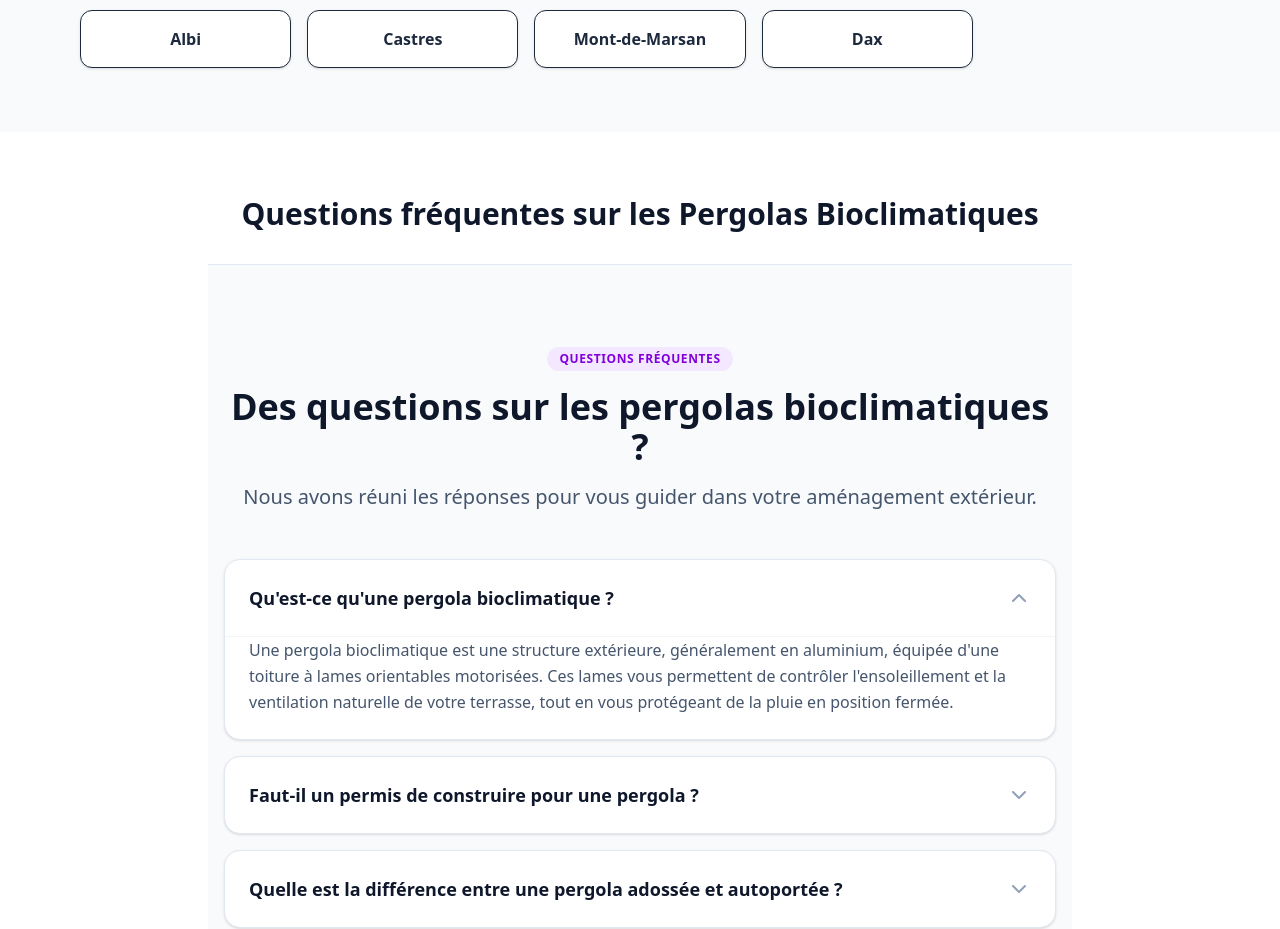
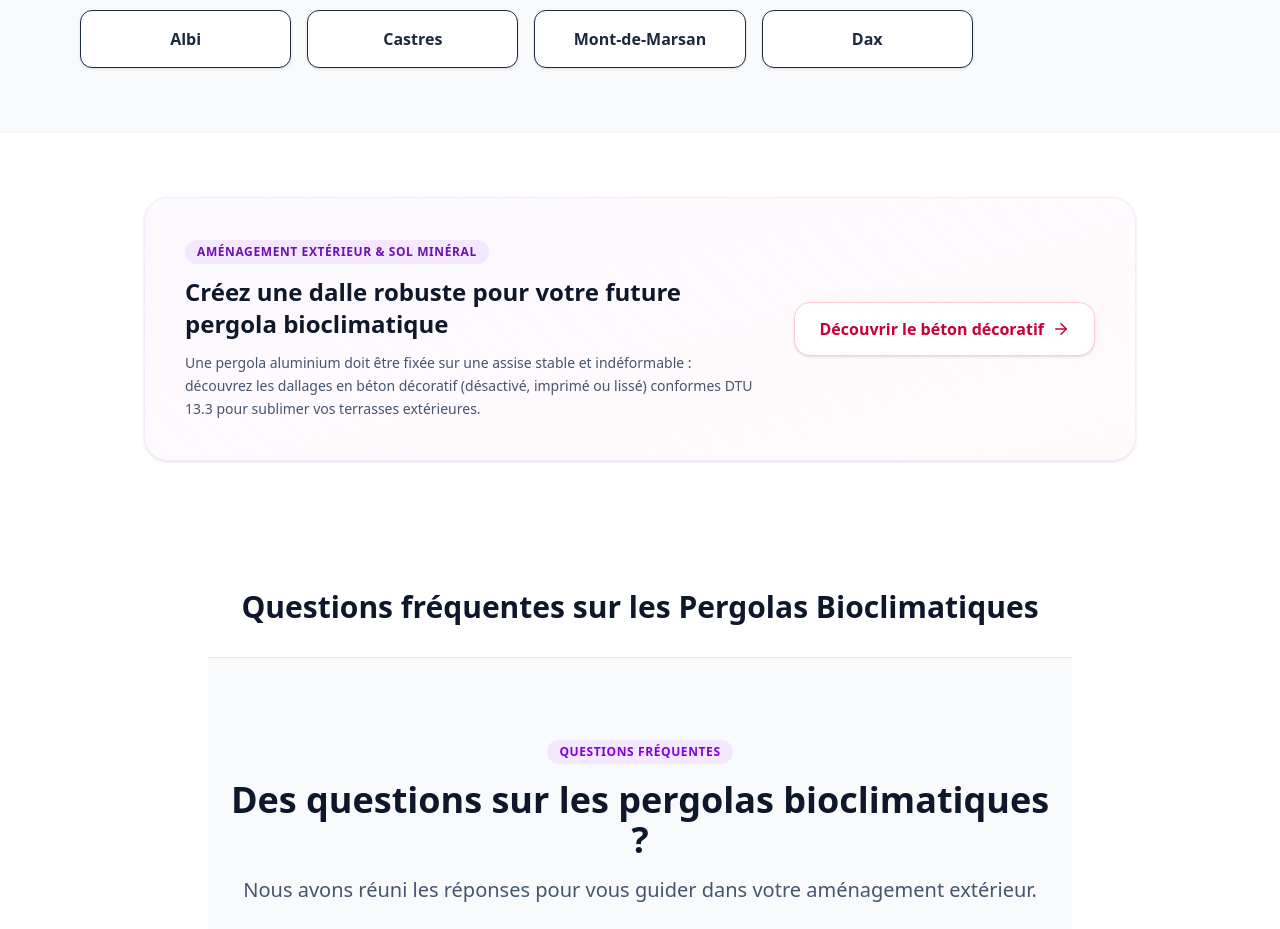
Before and after one commit to tuangiangluong-afk/expertpergolabioclimatique.fr, a Next.js app: page /home in a window 1280 px wide. Shown: the part 4220-5149 px from the top of the page. Built offline with nearby package versions, Linux system fonts and the light colour scheme.

Commit message:
feat(seo): inject high-value editorial cluster cross-linking (MaPrimeAdapt, Autoconsommation, Habitat)

```diff
--- a/src/app/home/page.tsx
+++ b/src/app/home/page.tsx
@@ -93,6 +93,36 @@ export default function HomePage() {
                 </div>
             </section>
 
+            {/* Pôle Aménagement Extérieur */}
+            <section className="py-16 bg-white border-t border-slate-100">
+                <div className="container mx-auto px-4 max-w-5xl">
+                    <div className="bg-gradient-to-br from-purple-50/60 to-rose-50/40 rounded-3xl p-8 sm:p-10 border border-purple-100/80 shadow-sm">
+                        <div className="flex flex-col md:flex-row gap-8 items-center justify-between">
+                            <div className="space-y-3 text-center md:text-left max-w-xl">
+                                <span className="inline-block px-3 py-1 bg-purple-100 text-purple-800 text-xs font-bold rounded-full uppercase tracking-wider">
+                                    Aménagement Extérieur &amp; Sol Minéral
+                                </span>
+                                <h3 className="text-2xl font-bold text-slate-900">
+                                    Créez une dalle robuste pour votre future pergola bioclimatique
+                                </h3>
+                                <p className="text-slate-600 text-sm leading-relaxed">
+                                    Une pergola aluminium doit être fixée sur une assise stable et indéformable : découvrez les dallages en béton décoratif (désactivé, imprimé ou lissé) conformes DTU 13.3 pour sublimer vos terrasses extérieures.
+                                </p>
+                            </div>
+                            <a
+                                href="https://www.expertbetondecoratif.com"
+                                target="_blank"
+                                rel="noopener"
+                                className="shrink-0 inline-flex items-center gap-2 bg-white text-rose-700 border border-rose-200 hover:bg-rose-600 hover:text-white px-6 py-3.5 rounded-2xl font-bold shadow-sm transition group"
+                            >
+                                <span>Découvrir le béton décoratif</span>
+                                <ArrowRight size={18} className="group-hover:translate-x-1 transition-transform" />
+                            </a>
+                        </div>
+                    </div>
+                </div>
+            </section>
+
             <FAQSection />
             <Footer config={hub} />
             <MobileStickyCTA themeColor="purple" />
```
